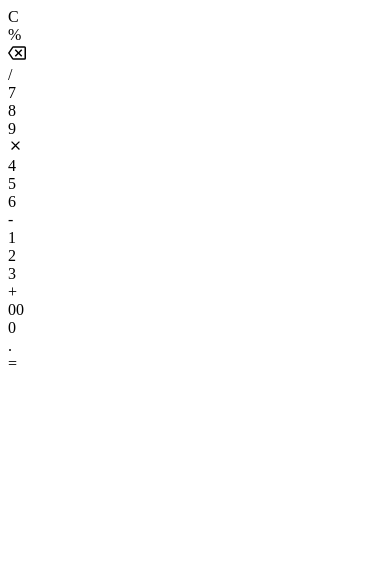
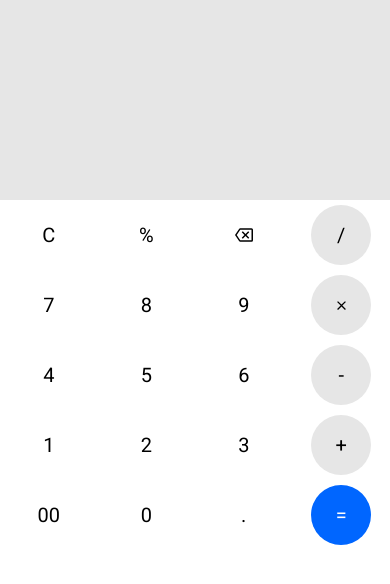
Before and after one commit to aqidel/calculator, a Vue app: page / in a window 390 px wide. Shown: the top 584 px of the page. Built offline with nearby package versions, Linux system fonts and the light colour scheme.

Commit message:
mobile size added

```diff
--- a/src/App.vue
+++ b/src/App.vue
@@ -55,13 +55,13 @@ export default {
 </script>
 
 <style>
-@media screen and (min-width: 1024px) {
-  body {
+body {
   display: flex;
   justify-content: center;
   margin: 0;
-  }
+}
 
+@media screen and (min-width: 1024px) {
   #main-wrap {
     margin-top: 100px;
     width: 300px;
@@ -77,4 +77,20 @@ export default {
     justify-items: center;
   }
 }
+
+@media screen and (min-width: 320px) and (max-width: 425px) {
+  #main-wrap {
+    width: 100vw;
+    height: 550px;
+    box-sizing: border-box;
+  }
+
+  #buttons-wrap {
+    display: grid;
+    grid-template-columns: repeat(4, 1fr);
+    grid-template-rows: repeat(5, 70px);
+    align-items: center;
+    justify-items: center;
+  }
+}
 </style>
--- a/src/components/ButtonComponent.vue
+++ b/src/components/ButtonComponent.vue
@@ -43,18 +43,13 @@ export default {
 </script>
 
 <style>
-@media screen and (min-width: 1024px) {
-
 @import url('https://fonts.googleapis.com/css2?family=Roboto&display=swap');
 
 .cl-btn {
   border-radius: 50%;
-    width: 60px;
-    height: 60px;
   display: flex;
   align-items: center;
   justify-content: center;
-    font-size: 20px;
   font-family: 'Roboto', sans-serif;
 }
 
@@ -81,6 +76,26 @@ export default {
   color: #ffffff;
 }
 
+@media screen and (min-width: 1024px) {
+  .cl-btn {
+    width: 60px;
+    height: 60px;
+    font-size: 20px;
+  }
+
+  .cl-btn-grey:active, .cl-btn-blue:active {
+    width: 50px;
+    height: 50px;
+  }
+}
+
+@media screen and (min-width: 320px) and (max-width: 425px) {
+  .cl-btn {
+    width: 60px;
+    height: 60px;
+    font-size: 20px;
+  }
+
   .cl-btn-grey:active, .cl-btn-blue:active {
     width: 50px;
     height: 50px;
--- a/src/components/DisplayComponent.vue
+++ b/src/components/DisplayComponent.vue
@@ -77,9 +77,26 @@ export default {
 </script>
 
 <style scoped>
+@import url('https://fonts.googleapis.com/css2?family=Roboto&display=swap');
+
+#display-result-off {
+  animation-name: cursor;
+  animation-duration: 1s;
+  animation-timing-function: linear;
+  animation-iteration-count: infinite;
+}
+
+@keyframes cursor {
+  0% { border-right: 2px solid #000000; }
+  100% {}
+}
+
+#display-result-on {
+  border-right: 2px solid #000000;
+  background-color: #e6e6e6;
+}
+
 @media screen and (min-width: 1024px) {
-  @import url('https://fonts.googleapis.com/css2?family=Roboto&display=swap');
-
   #display-last-operation {
     width: 100%;
     height: 150px;
@@ -105,22 +122,33 @@ export default {
     font-family: 'Roboto', sans-serif;
     font-size: 30px;
   }
+}
 
-  #display-result-off {
-    animation-name: cursor;
-    animation-duration: 1s;
-    animation-timing-function: linear;
-    animation-iteration-count: infinite;
+@media screen and (min-width: 320px) and (max-width: 425px) {
+  #display-last-operation {
+    width: 100vw;
+    height: 150px;
+    background-color: #e6e6e6;
   }
 
-  @keyframes cursor {
-    0% { border-right: 2px solid #000000; }
-    100% {}
+  #display-result-wrap {
+    padding: 8px;
+    width: 100vw;
+    height: 50px;
+    box-sizing: border-box;
+    background-color: #e6e6e6;
   }
 
-  #display-result-on {
-    border-right: 2px solid #000000;
+  .display-result {
+    width: 100vw;
+    height: 100%;
+    display: flex;
+    justify-content: flex-end;
+    align-items: flex-end;
     background-color: #e6e6e6;
+    overflow: hidden;
+    font-family: 'Roboto', sans-serif;
+    font-size: 30px;
   }
 }
 </style>
```
Lines whose indentation alone changed are shown as unchanged.
